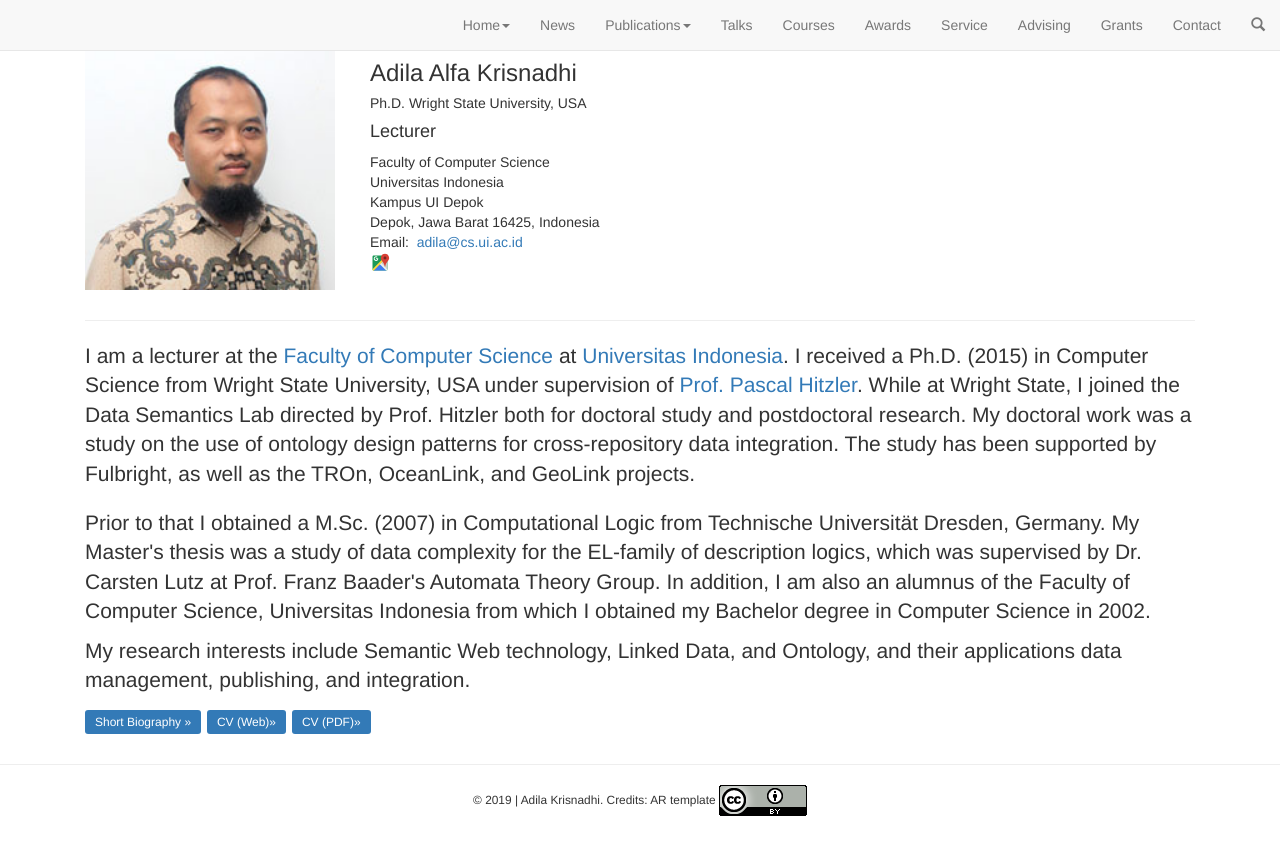
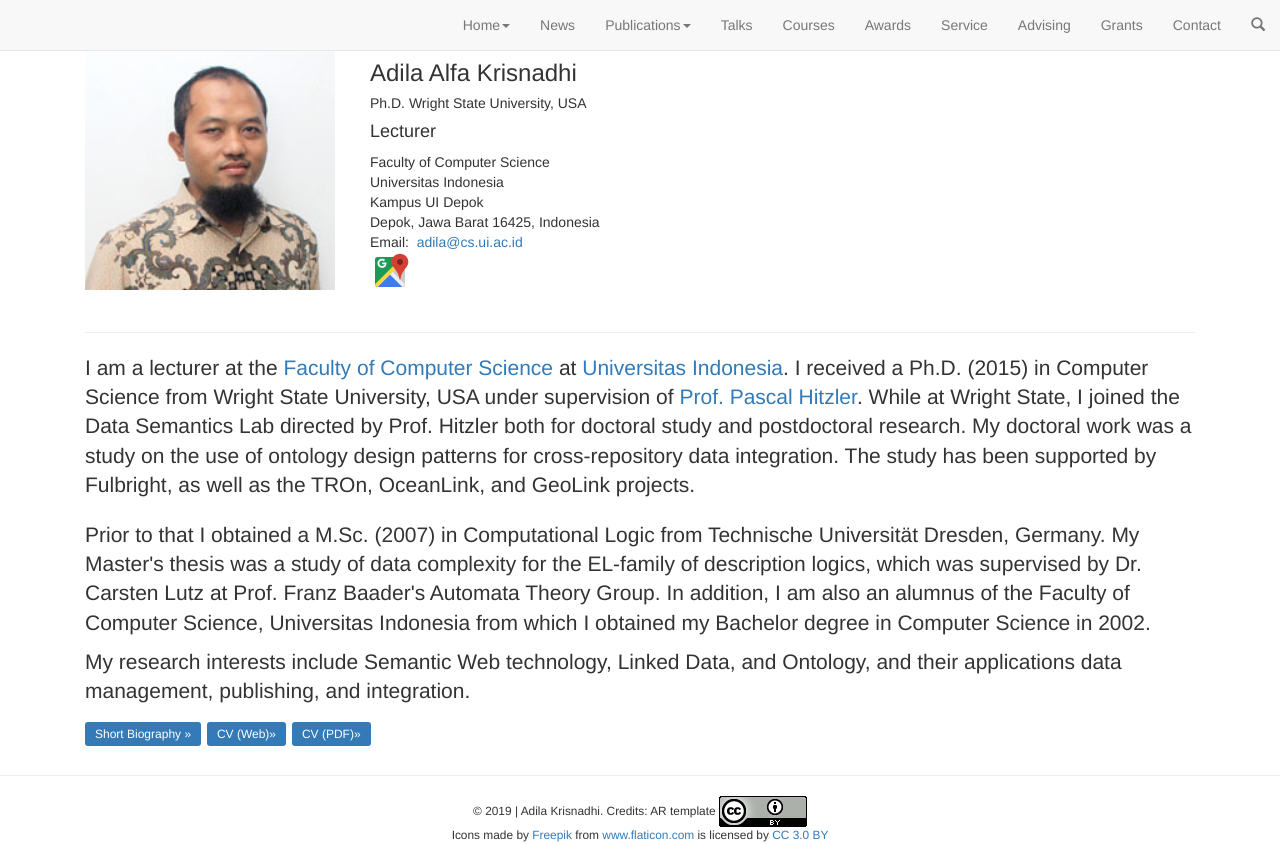
Before and after one commit to krisnadhi/krisnadhi.github.io, a plain HTML site: page index.html in a window 1280 px wide. Before the commit the page ends 816 px from the top, so only its background shows below. Drawn offline with Linux system fonts and the light colour scheme; files whose address does not match are found by name.

Commit message:
no message

```diff
--- a/index.html
+++ b/index.html
@@ -144,7 +144,7 @@
                 -->
             </script><br/>
             <!--Directions: <a target="_blank" href="https://goo.gl/maps/CoUXXkWUJpB2">https://goo.gl/maps/CoUXXkWUJpB2</a>-->
-			<a target="_blank" href="https://goo.gl/maps/CoUXXkWUJpB2"><img id="img-loc" src="images/icons8-google-maps.svg" width="20" border="0" height="20" alt="images/icons8-google-maps.svg"></a>
+			<a target="_blank" href="https://goo.gl/maps/CoUXXkWUJpB2"><img id="img-loc" src="images/icons8-google-maps.svg" width="40" border="0" height="40" alt="images/icons8-google-maps.svg"></a>
             </p>
         </div>
 
@@ -734,6 +734,7 @@
         https://github.com/dmsl/academic-responsive-template
     </a> ]
     </div>
+	<div>Icons made by <a href="https://www.flaticon.com/authors/freepik" title="Freepik">Freepik</a> from <a href="https://www.flaticon.com/"             title="Flaticon">www.flaticon.com</a> is licensed by <a href="http://creativecommons.org/licenses/by/3.0/"             title="Creative Commons BY 3.0" target="_blank">CC 3.0 BY</a></div>
     </center>
     </small>
 </footer>
```
Also changed, not shown: images/gmap.svg (added), images/linkedin.svg (added).
